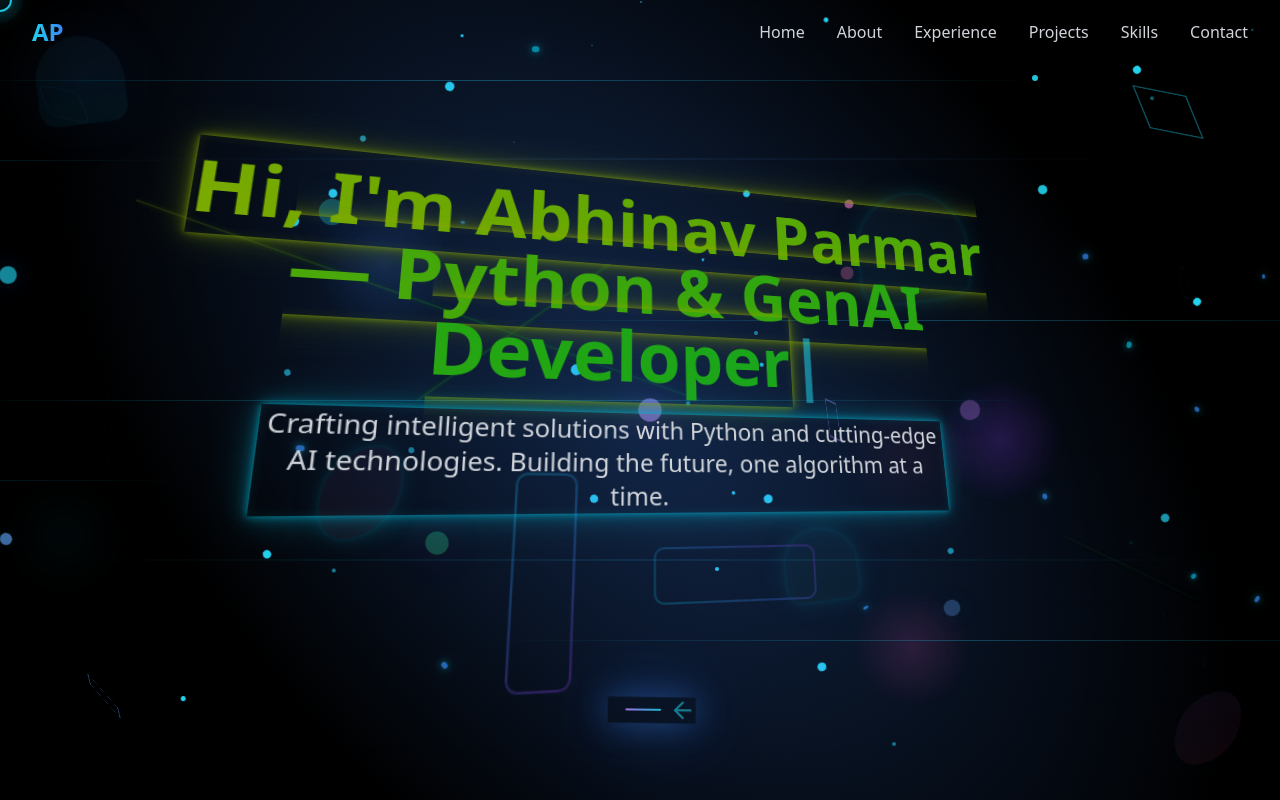
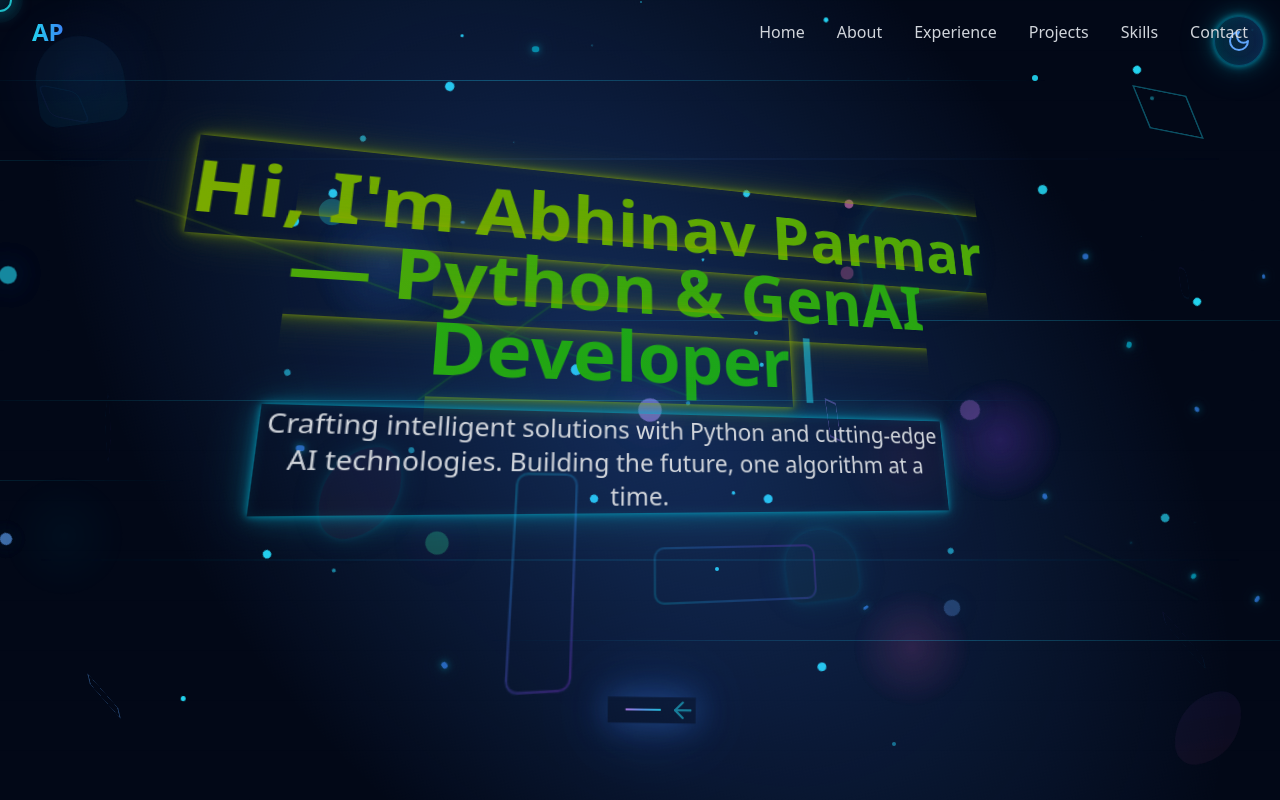
Before and after one commit to abhinavparmar7/portfolio-abhinav, a React (Vite) app: page / in a window 1280 px wide. Shown: the top 800 px of the page. Built offline with nearby package versions, Linux system fonts and the light colour scheme.

Commit message:
Add theme toggle and scroll-to-top button
Implement light/dark theme toggle and smooth scroll-to-top functionality. Enhance overall UI.

```diff
--- a/src/App.tsx
+++ b/src/App.tsx
@@ -4,19 +4,29 @@ import { Toaster as Sonner } from "@/components/ui/sonner";
 import { TooltipProvider } from "@/components/ui/tooltip";
 import { QueryClient, QueryClientProvider } from "@tanstack/react-query";
 import { BrowserRouter, Routes, Route } from "react-router-dom";
+import { ThemeProvider } from "@/contexts/ThemeContext";
 import Index from "./pages/Index";
 import NotFound from "./pages/NotFound";
 import CustomCursor from "./components/CustomCursor";
 import FuturisticEffects from "./components/FuturisticEffects";
+import ThemeToggle from "./components/ThemeToggle";
+import ScrollToTop from "./components/ScrollToTop";
 
 const queryClient = new QueryClient();
 
 const App = () => (
   <QueryClientProvider client={queryClient}>
+    <ThemeProvider>
       <TooltipProvider>
         <div className="relative min-h-screen overflow-hidden">
           {/* Global Futuristic Effects */}
           <FuturisticEffects />
+
+          {/* Theme Toggle */}
+          <ThemeToggle />
+
+          {/* Scroll to Top Button */}
+          <ScrollToTop />
 
           <Toaster />
           <Sonner />
@@ -30,6 +40,7 @@ const App = () => (
           </BrowserRouter>
         </div>
       </TooltipProvider>
+    </ThemeProvider>
   </QueryClientProvider>
 );
 
--- /dev/null
+++ b/src/components/ScrollToTop.tsx
@@ -0,0 +1,45 @@
+
+import React, { useState, useEffect } from 'react';
+import { ArrowUp } from 'lucide-react';
+
+const ScrollToTop = () => {
+  const [isVisible, setIsVisible] = useState(false);
+
+  useEffect(() => {
+    const toggleVisibility = () => {
+      if (window.pageYOffset > 300) {
+        setIsVisible(true);
+      } else {
+        setIsVisible(false);
+      }
+    };
+
+    window.addEventListener('scroll', toggleVisibility);
+    return () => window.removeEventListener('scroll', toggleVisibility);
+  }, []);
+
+  const scrollToTop = () => {
+    window.scrollTo({
+      top: 0,
+      behavior: 'smooth'
+    });
+  };
+
+  return (
+    <button
+      onClick={scrollToTop}
+      className={`fixed bottom-8 right-8 z-50 p-4 rounded-full bg-gradient-to-r from-cyan-500/20 to-blue-500/20 backdrop-blur-md border border-cyan-500/30 hover:border-cyan-400/50 transition-all duration-500 group cyberpunk-glow ${
+        isVisible
+          ? 'translate-y-0 opacity-100 scale-100'
+          : 'translate-y-16 opacity-0 scale-0'
+      }`}
+      aria-label="Scroll to top"
+    >
+      <ArrowUp className="w-6 h-6 text-cyan-400 group-hover:text-cyan-300 transition-colors duration-300" />
+      <div className="absolute inset-0 rounded-full border-2 border-cyan-400/30 animate-neural-pulse" />
+      <div className="absolute inset-0 rounded-full bg-gradient-to-r from-cyan-400/10 to-blue-400/10 opacity-0 group-hover:opacity-100 transition-opacity duration-300" />
+    </button>
+  );
+};
+
+export default ScrollToTop;
--- /dev/null
+++ b/src/components/ThemeToggle.tsx
@@ -0,0 +1,36 @@
+
+import React from 'react';
+import { Sun, Moon } from 'lucide-react';
+import { useTheme } from '@/contexts/ThemeContext';
+
+const ThemeToggle = () => {
+  const { theme, toggleTheme } = useTheme();
+
+  return (
+    <button
+      onClick={toggleTheme}
+      className="fixed top-4 right-4 z-50 p-3 rounded-full bg-gradient-to-r from-cyan-500/20 to-blue-500/20 backdrop-blur-md border border-cyan-500/30 hover:border-cyan-400/50 transition-all duration-300 group cyberpunk-glow"
+      aria-label="Toggle theme"
+    >
+      <div className="relative w-6 h-6">
+        <Sun
+          className={`absolute inset-0 w-6 h-6 text-yellow-400 transition-all duration-500 ${
+            theme === 'light'
+              ? 'rotate-0 scale-100 opacity-100'
+              : 'rotate-90 scale-0 opacity-0'
+          }`}
+        />
+        <Moon
+          className={`absolute inset-0 w-6 h-6 text-blue-400 transition-all duration-500 ${
+            theme === 'dark'
+              ? 'rotate-0 scale-100 opacity-100'
+              : '-rotate-90 scale-0 opacity-0'
+          }`}
+        />
+      </div>
+      <div className="absolute inset-0 rounded-full bg-gradient-to-r from-cyan-400/10 to-blue-400/10 opacity-0 group-hover:opacity-100 transition-opacity duration-300 animate-pulse-scale" />
+    </button>
+  );
+};
+
+export default ThemeToggle;
--- /dev/null
+++ b/src/contexts/ThemeContext.tsx
@@ -0,0 +1,44 @@
+
+import React, { createContext, useContext, useState, useEffect } from 'react';
+
+interface ThemeContextType {
+  theme: 'light' | 'dark';
+  toggleTheme: () => void;
+}
+
+const ThemeContext = createContext<ThemeContextType | undefined>(undefined);
+
+export const useTheme = () => {
+  const context = useContext(ThemeContext);
+  if (!context) {
+    throw new Error('useTheme must be used within a ThemeProvider');
+  }
+  return context;
+};
+
+export const ThemeProvider = ({ children }: { children: React.ReactNode }) => {
+  const [theme, setTheme] = useState<'light' | 'dark'>('dark');
+
+  useEffect(() => {
+    const savedTheme = localStorage.getItem('theme') as 'light' | 'dark' | null;
+    if (savedTheme) {
+      setTheme(savedTheme);
+    }
+  }, []);
+
+  useEffect(() => {
+    localStorage.setItem('theme', theme);
+    document.documentElement.classList.remove('light', 'dark');
+    document.documentElement.classList.add(theme);
+  }, [theme]);
+
+  const toggleTheme = () => {
+    setTheme(prev => prev === 'light' ? 'dark' : 'light');
+  };
+
+  return (
+    <ThemeContext.Provider value={{ theme, toggleTheme }}>
+      {children}
+    </ThemeContext.Provider>
+  );
+};
--- a/src/index.css
+++ b/src/index.css
@@ -1,4 +1,3 @@
-
 @tailwind base;
 @tailwind components;
 @tailwind utilities;
@@ -76,6 +75,29 @@
     --sidebar-border: 240 3.7% 15.9%;
     --sidebar-ring: 217.2 91.2% 59.8%;
   }
+
+  /* Light theme specific variables */
+  .light {
+    --background: 0 0% 98%;
+    --foreground: 222.2 84% 4.9%;
+    --card: 0 0% 100%;
+    --card-foreground: 222.2 84% 4.9%;
+    --popover: 0 0% 100%;
+    --popover-foreground: 222.2 84% 4.9%;
+    --primary: 222.2 47.4% 11.2%;
+    --primary-foreground: 210 40% 98%;
+    --secondary: 210 40% 96.1%;
+    --secondary-foreground: 222.2 47.4% 11.2%;
+    --muted: 210 40% 96.1%;
+    --muted-foreground: 215.4 16.3% 46.9%;
+    --accent: 210 40% 96.1%;
+    --accent-foreground: 222.2 47.4% 11.2%;
+    --destructive: 0 84.2% 60.2%;
+    --destructive-foreground: 210 40% 98%;
+    --border: 214.3 31.8% 91.4%;
+    --input: 214.3 31.8% 91.4%;
+    --ring: 222.2 84% 4.9%;
+  }
 }
 
 @layer base {
@@ -88,12 +110,103 @@
     @apply bg-background text-foreground;
     cursor: none !important;
     overflow-x: hidden;
+    transition: background-color 0.3s ease, color 0.3s ease;
+  }
+
+  /* Light theme adjustments */
+  .light body {
+    background: linear-gradient(135deg, #f8fafc 0%, #e2e8f0 100%);
+  }
+
+  .dark body {
+    background: linear-gradient(135deg, #0f172a 0%, #1e293b 100%);
   }
 }
 
 @layer utilities {
   .bg-gradient-radial {
     background: radial-gradient(var(--tw-gradient-stops));
+  }
+
+  /* Enhanced Theme Transition Effects */
+  .theme-transition {
+    transition: all 0.3s cubic-bezier(0.4, 0, 0.2, 1);
+  }
+
+  /* Light theme specific animations */
+  .light .animate-matrix-rain {
+    opacity: 0.1;
+  }
+
+  .light .animate-scan-lines {
+    opacity: 0.05;
+  }
+
+  .light .animate-quantum-particles {
+    opacity: 0.3;
+  }
+
+  .light .cyberpunk-glow {
+    box-shadow:
+      0 0 5px rgba(59, 130, 246, 0.3),
+      0 0 10px rgba(59, 130, 246, 0.2),
+      0 0 20px rgba(59, 130, 246, 0.1);
+  }
+
+  /* Enhanced Scroll Animations */
+  @keyframes scroll-reveal {
+    from {
+      opacity: 0;
+      transform: translateY(50px) scale(0.95);
+    }
+    to {
+      opacity: 1;
+      transform: translateY(0) scale(1);
+    }
+  }
+
+  @keyframes bounce-in {
+    0% {
+      transform: scale(0.3) translateY(100px);
+      opacity: 0;
+    }
+    50% {
+      transform: scale(1.05) translateY(-10px);
+      opacity: 0.8;
+    }
+    70% {
+      transform: scale(0.9) translateY(5px);
+      opacity: 0.9;
+    }
+    100% {
+      transform: scale(1) translateY(0);
+      opacity: 1;
+    }
+  }
+
+  @keyframes slide-in-blur {
+    from {
+      opacity: 0;
+      transform: translateX(-50px);
+      filter: blur(10px);
+    }
+    to {
+      opacity: 1;
+      transform: translateX(0);
+      filter: blur(0);
+    }
+  }
+
+  .animate-scroll-reveal {
+    animation: scroll-reveal 0.8s cubic-bezier(0.4, 0, 0.2, 1) forwards;
+  }
+
+  .animate-bounce-in {
+    animation: bounce-in 1s cubic-bezier(0.68, -0.55, 0.265, 1.55) forwards;
+  }
+
+  .animate-slide-in-blur {
+    animation: slide-in-blur 0.8s cubic-bezier(0.4, 0, 0.2, 1) forwards;
   }
 
   /* ULTRA FUTURISTIC ANIMATIONS */
--- a/src/pages/Index.tsx
+++ b/src/pages/Index.tsx
@@ -11,7 +11,7 @@ import Footer from '@/components/Footer';
 
 const Index = () => {
   return (
-    <div className="min-h-screen bg-black text-white">
+    <div className="min-h-screen bg-background text-foreground theme-transition">
       <Navbar />
       <HeroSection />
       <AboutSection />
```
Lines whose indentation alone changed are shown as unchanged.
